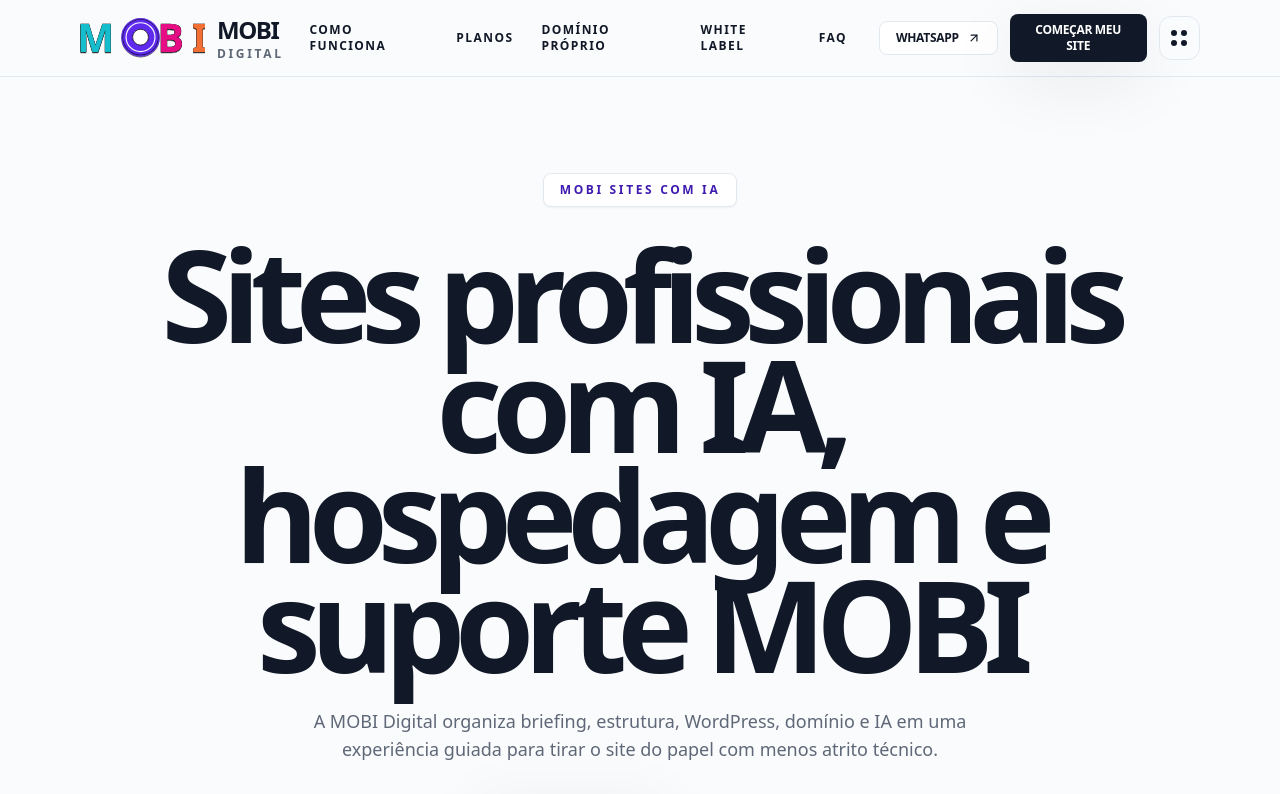
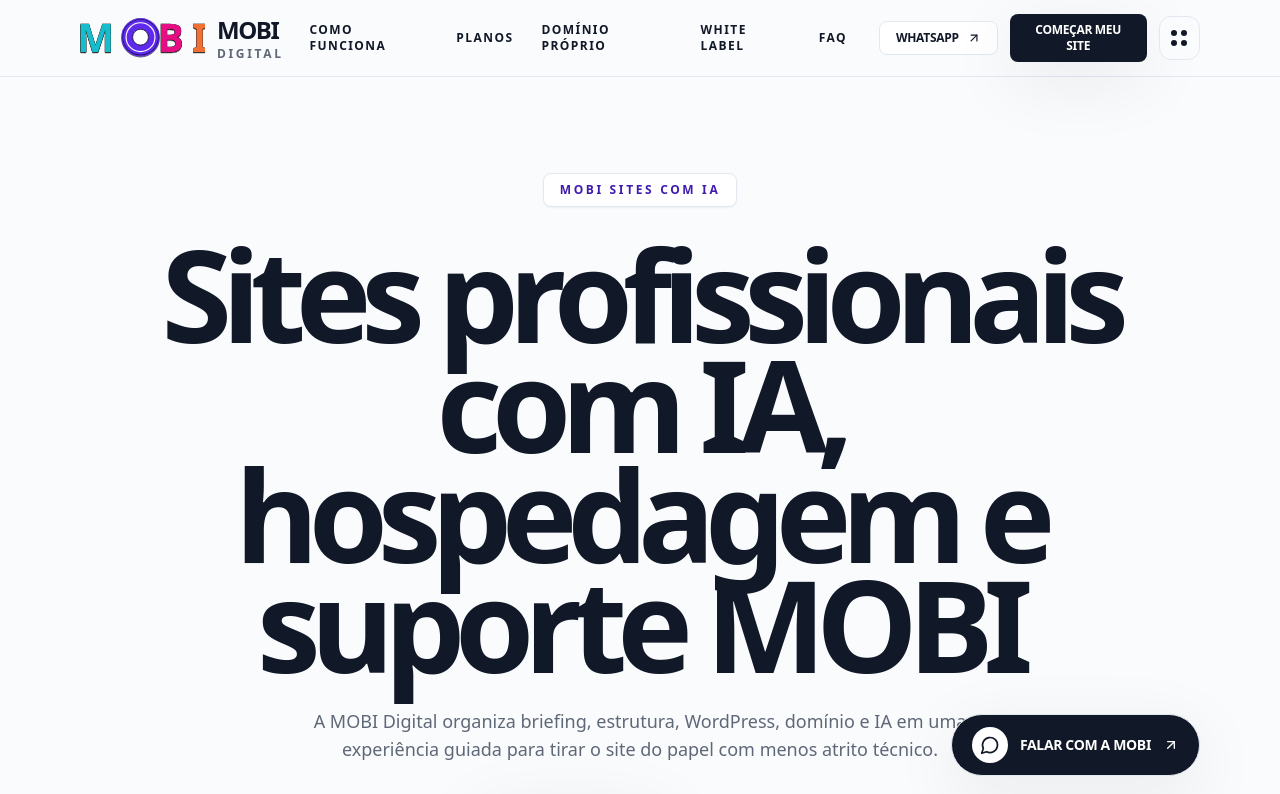
Before and after one commit to agenciamobi/mobidigital, a Next.js app: page / in a window 1280 px wide. Shown: the top 794 px of the page. Built offline with nearby package versions, Linux system fonts and the light colour scheme.

Commit message:
Mount global floating contact CTA

```diff
--- a/app/layout.tsx
+++ b/app/layout.tsx
@@ -1,4 +1,5 @@
 import type { Metadata } from "next";
+import { MobiFloatingContact } from "@/components/mobi-floating-contact";
 import "./globals.css";
 
 const siteUrl = "https://mobidigital.com.br";
@@ -37,7 +38,10 @@
 export default function RootLayout({ children }: Readonly<{ children: React.ReactNode }>) {
   return (
     <html lang="pt-BR">
-      <body className="min-h-screen bg-page font-sans antialiased">{children}</body>
+      <body className="min-h-screen bg-page font-sans antialiased">
+        {children}
+        <MobiFloatingContact />
+      </body>
     </html>
   );
 }
```
